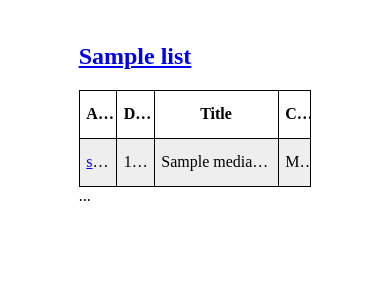
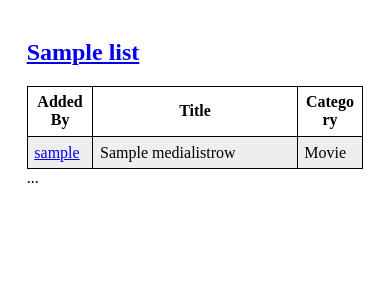
Before and after one commit to samajgaya/javelin, a Django app: page / in a window 390 px wide. Shown: the part 39-339 px from the top of the page. Run offline with Django 5.2, Linux system fonts and the light colour scheme; a user stored in the database is signed in; tables that the repository leaves empty hold one stand-in row (values such as "Sample post").

Commit message:
slightly more responsive css

```diff
--- a/javelin/static/css/base.css
+++ b/javelin/static/css/base.css
@@ -40,8 +40,16 @@ nav a, #header a {
 
 main {
     font: courier;
-    margin: var(--space-sm) 4rem var(--space-sm);
+    margin: var(--space-sm) 2rem var(--space-sm);
     padding: var(--space-sm);
+}
+
+@media (width <= 800px) {
+    main {
+        font: courier;
+        margin: var(--space-xs) 1rem var(--space-xs);
+        padding: var(--space-xs);
+    }
 }
 
 .labelled_grid {
@@ -103,7 +111,7 @@ button, .btn {
     margin: 4pt 4pt;
     overflow: hidden;
     text-overflow: ellipsis;
-    white-space: nowrap;
+    word-wrap: break-word;
     padding: var(--space-sm);
     border: 1px solid #000;
 }
@@ -140,10 +148,25 @@ button, .btn {
 }
 
 .remove-x {
-    height: 1.5em;
+    display: block;
+    font: .8rem/1 sans-serif;
+    font-weight: bold;
+    color: red;
     width: auto;
+    padding: none;
+    margin: none;
 }
 
 .danger {
     color: red;
 }
+
+@media (width <= 800px) {
+    .list tr { height: 2em; }
+    .list th.added-by { width: 10%; max-width: 5ch; }
+    .list th.title { width: 40%; max-width: 5ch; }
+    .list th.media-type { width: 10%; max-width: 5ch; }
+    .list th.delete-header { width: 4%; max-width: 5ch; }
+
+    .list th.date-added, .list td.date-added { display: none; }
+}
--- a/lists/templates/lists/base_table.html
+++ b/lists/templates/lists/base_table.html
@@ -8,10 +8,10 @@
     </tr>
     {% for row in rows %}
     <tr data-row-id="{{ row.id }}">
-        <td><a href="{% url 'profile' row.added_by %}">{{ row.added_by }}</a></td>
-        <td><a>{{ row.date_added }}</a></td>
-        <td><a>{{ row.title }}</a></td>
-        <td><a>{{ row.media_type }}</a></td>
+        <td class='added-by'><a href="{% url 'profile' row.added_by %}">{{ row.added_by }}</a></td>
+        <td class='date-added'>{{ row.date_added }}</td>
+        <td class='title'>{{ row.title }}</td>
+        <td class='media-type'>{{ row.media_type }}</td>
 
         {% if is_owner or request.user.username == row.added_by %}
         <!-- you must provide a function `removeRow` if you wish to use this --!>
```
